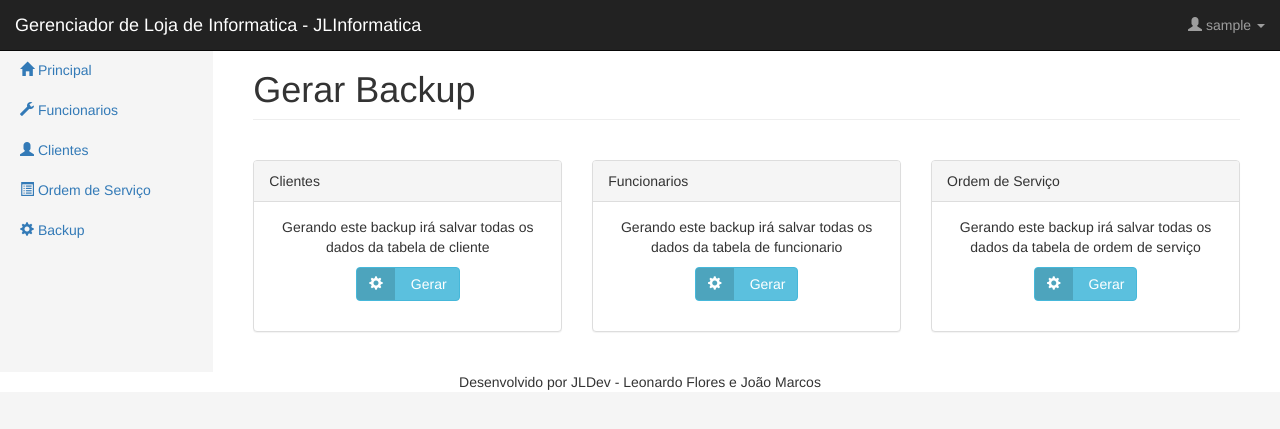
After one commit to TecSecret/OSManager, a PHP site: page /exercicios/backup/realizar_backup.php in a window 1280 px wide. The commit adds this page. Shown: the top 429 px of the page. Run offline with PHP 8.4, Linux system fonts and the light colour scheme; the visitor is signed in with stand-in values (Sample User, id 1); some libraries are stand-ins or nearby versions.

Commit message:
Corrigindo e adicionando a funcionalidade de backup, arrumando funcionario e cliente

```diff
--- /dev/null
+++ b/backup/includes/form_realizar.php
@@ -0,0 +1,47 @@
+<div class="row">
+<form name="realizar_cliente" method="POST" action=" ">
+    <div class="col-xs-4">
+        <div class="panel panel-default">
+            <div class="panel-heading">Clientes</div>
+            <div class="panel-body">
+                <div class="form-group" align="center">
+                    <p>Gerando este backup irá salvar todas os dados da tabela de cliente</p>
+                    <button id="realizar_cliente" name="realizar_cliente" type="submit"  class="btn btn-labeled btn-info btn-md">
+                        <span class="btn-label" aria-hidden="true"><i class="glyphicon glyphicon-cog"></i></span> Gerar
+                    </button>
+                </div>
+            </div>
+        </div>
+    </div>
+</form>
+<form name="realizar_funcionario" method="POST" action=" ">
+    <div class="col-xs-4">
+        <div class="panel panel-default">
+            <div class="panel-heading">Funcionarios</div>
+            <div class="panel-body">
+                <div class="form-group" align="center">
+                    <p>Gerando este backup irá salvar todas os dados da tabela de funcionario</p>
+                    <button id="realizar_funcionario" name="realizar_funcionario" type="submit"  class="btn btn-labeled btn-info btn-md">
+                        <span class="btn-label" aria-hidden="true"><i class="glyphicon glyphicon-cog"></i></span> Gerar
+                    </button>
+                </div>
+            </div>
+        </div>
+    </div>
+</form>
+<form name="realizar_os" method="POST" action=" ">
+    <div class="col-xs-4">
+        <div class="panel panel-default">
+            <div class="panel-heading">Ordem de Serviço</div>
+            <div class="panel-body" align="center">
+                <div class="form-group">
+                    <p>Gerando este backup irá salvar todas os dados da tabela de ordem de serviço</p>
+                    <button id="realizar_os" name="realizar_os" type="submit"  class="btn btn-labeled btn-info btn-md">
+                        <span class="btn-label" aria-hidden="true"><i class="glyphicon glyphicon-cog"></i></span> Gerar
+                    </button>
+                </div>
+            </div>
+        </div>
+    </div>
+</form>
+</div>
--- /dev/null
+++ b/backup/realizar_backup.php
@@ -0,0 +1,136 @@
+<?php
+    $nivel_autorizado = "1";
+    $redirecionar_login = "../login.php";
+    include '../includes/verificar_acesso.php';
+?>
+
+<?php
+    include '../conexao/data.php';
+    $gerar = false;
+    if (isset($_POST['realizar_cliente'])){
+        $clientes = mysql_query("select * from cliente", $data);
+        $xml = new SimpleXMLElement('<xml/>');
+        while($cliente = mysql_fetch_assoc($clientes)){
+            $info = $xml->addChild('cliente');
+            $info->addChild('codigo', $cliente['codigo']);
+            $info->addChild('nome', $cliente['nome']);
+            $info->addChild('cpf', $cliente['cpf']);
+            $info->addChild('email', $cliente['email']);
+            $info->addChild('fone_com', $cliente['fone_com']);
+            $info->addChild('fone_res', $cliente['fone_res']);
+            $info->addChild('celular', $cliente['celular']);
+            $info->addChild('endereco', $cliente['endereco']);
+            $info->addChild('bairro', $cliente['bairro']);
+            $info->addChild('cidade', $cliente['cidade']);
+            $info->addChild('estado', $cliente['estado']);
+            $info->addChild('cep', $cliente['cep']);
+        }
+
+        mysql_close($data);
+        $gerar = True;
+        header('Content-Disposition: attachment; filename=clientes.xml');
+        header('Content-Type: text/xml');
+
+        echo $xml->saveXML();
+    }elseif(isset($_POST['realizar_funcionario'])){
+        $funcionarios = mysql_query("select * from funcionario", $data);
+        $xml = new SimpleXMLElement('<xml/>');
+        while($funcionario = mysql_fetch_assoc($funcionarios)){
+            $info = $xml->addChild('funcionario');
+            $info->addChild('codigo', $funcionario['codigo']);
+            $info->addChild('nome', $funcionario['nome']);
+            $info->addChild('apelido', $funcionario['apelido']);
+            $info->addChild('cargo', $funcionario['cargo']);
+            $info->addChild('setor', $funcionario['setor']);
+            $info->addChild('cpf', $funcionario['cpf']);
+            $info->addChild('rg', $funcionario['rg']);
+            $info->addChild('ctps', $funcionario['ctps']);
+            $info->addChild('data_nasc', $funcionario['data_nasc']);
+            $info->addChild('estado_civil', $funcionario['estado_civil']);
+            $info->addChild('numero_filhos', $funcionario['numero_filhos']);
+            $info->addChild('tipo_sanguineo', $funcionario['tipo_sanguineo']);
+            $info->addChild('email', $funcionario['email']);
+            $info->addChild('fone_com', $funcionario['fone_com']);
+            $info->addChild('fone_res', $funcionario['fone_res']);
+            $info->addChild('celular', $funcionario['celular']);
+            $info->addChild('escolaridade', $funcionario['escolaridade']);
+            $info->addChild('situacao', $funcionario['situacao']);
+            $info->addChild('ano', $funcionario['ano']);
+            $info->addChild('endereco', $funcionario['endereco']);
+            $info->addChild('bairro', $funcionario['bairro']);
+            $info->addChild('cidade', $funcionario['cidade']);
+            $info->addChild('estado', $funcionario['estado']);
+            $info->addChild('cep', $funcionario['cep']);
+            $info->addChild('login', $funcionario['login']);
+            $info->addChild('senha', $funcionario['senha']);
+            $info->addChild('nivel', $funcionario['nivel']);
+        }
+
+        mysql_close($data);
+        $gerar = True;
+        header('Content-Disposition: attachment; filename=funcionario.xml');
+        header('Content-Type: text/xml');
+
+        echo $xml->saveXML();
+    }elseif(isset($_POST['realizar_os'])) {
+        $ordemservicos = mysql_query("select * from ordemservico", $data);
+        $xml = new SimpleXMLElement('<xml/>');
+        while ($ordemservico = mysql_fetch_assoc($ordemservicos)) {
+            $info = $xml->addChild('ordemservico');
+            $info->addChild('Cod_Equipamento', $ordemservico['Cod_Equipamento']);
+            $info->addChild('Funcionario', $ordemservico['Funcionario']);
+            $info->addChild('Data_Entrada', $ordemservico['Data_Entrada']);
+            $info->addChild('Hora_Entrada', $ordemservico['Hora_Entrada']);
+            $info->addChild('Cliente', $ordemservico['Cliente']);
+            $info->addChild('Equipamento', $ordemservico['Equipamento']);
+            $info->addChild('Modelo', $ordemservico['Modelo']);
+            $info->addChild('Marca', $ordemservico['Marca']);
+            $info->addChild('Patrimonio', $ordemservico['Patrimonio']);
+            $info->addChild('Serie', $ordemservico['Serie']);
+            $info->addChild('Setor', $ordemservico['Setor']);
+            $info->addChild('Garantia', $ordemservico['Garantia']);
+            $info->addChild('Problemacliente', $ordemservico['Problemacliente']);
+            $info->addChild('Data_Agenda', $ordemservico['Data_Agenda']);
+            $info->addChild('Hora_Agenda', $ordemservico['Hora_Agenda']);
+            $info->addChild('DiagnosticoTecnico', $ordemservico['DiagnosticoTecnico']);
+            $info->addChild('Solucao', $ordemservico['Solucao']);
+            $info->addChild('Previsaoentrega', $ordemservico['Previsaoentrega']);
+            $info->addChild('Dataentrega', $ordemservico['Dataentrega']);
+            $info->addChild('Recebido', $ordemservico['Recebido']);
+            $info->addChild('Arquivo', $ordemservico['Arquivo']);
+            $info->addChild('valor', $ordemservico['valor']);
+
+        }
+
+        mysql_close($data);
+        $gerar = True;
+        header('Content-Disposition: attachment; filename=ordemservico.xml');
+        header('Content-Type: text/xml');
+
+        echo $xml->saveXML();
+    }
+?>
+
+<?php if (!$gerar) {?>
+<!DOCTYPE html>
+<html lang="pt-BR">
+<?php include '../includes/head.php';?>
+<?php include '../includes/bootstrap.php';?>
+<body>
+
+<?php include '../includes/navbar_menu.php';?>
+<div class="container-fluid">
+    <div class="row row-offcanvas row-offcanvas-left">
+        <?php include '../includes/navbar_lateral.php';?>
+        <div class="col-sm-9 col-md-10 main">
+            <h1 class="page-header">
+                Gerar Backup
+            </h1>
+            <?php include 'includes/form_realizar.php';?>
+        </div>
+    </div>
+</div>
+<?php include '../includes/rodape.php';?>
+
+</body>
+<?php } ?>
--- a/cliente/includes/form_cadastro.php
+++ b/cliente/includes/form_cadastro.php
@@ -3,19 +3,19 @@
         <div class="col-xs-6">
             <div class="form-group">
                 <label for="nome">Nome</label>
-            <input type="text" class="form-control" name="nome" placeholder="digite seu nome">
+                <input type="text" class="form-control" name="nome" placeholder="digite seu nome" required>
             </div>
         </div>
         <div class="col-xs-3">
             <div class="form-group">
                 <label for="cpf">CPF</label>
-            <input type="text" class="form-control" name="cpf" data-mask="999.999.999-99" placeholder="digite seu CPF">
+                <input type="text" class="form-control" name="cpf" data-mask="999.999.999-99" placeholder="digite seu CPF" required>
             </div>
         </div>
          <div class="col-xs-3">
             <div class="form-group">
                 <label for="email">E-mail</label>
-            <input type="email" class="form-control" name="email" placeholder="digite seu email">
+                <input type="email" class="form-control" name="email" placeholder="digite seu email" required>
             </div>
         </div>
     </div>
--- a/funcionario/add_funcionario.php
+++ b/funcionario/add_funcionario.php
@@ -7,7 +7,7 @@
     include '../includes/get_sql_value_string.php';
     if(isset($_POST['funcionario'])){
         include '../conexao/data.php';
-        $sql  = sprintf("INSERT INTO funcionario (nome, apelido, cargo, setor, cpf, rg, ctps, data_nasc, estado_civil, email, celular, escolaridade, situacao, ano, endereco, bairro, cidade, estado, cep, login, senha, nivel) VALUES (%s, %s, %s, %s, %s, %s, %s, %s, %s, %s, %s, %s, %s, %s, %s, %s, %s, %s, %s, %s, %s, %s)",
+        $sql  = sprintf("INSERT INTO funcionario (nome, apelido, cargo, setor, cpf, rg, ctps, data_nasc, estado_civil, numero_filhos, tipo_sanguineo, email, fone_com, fone_res, celular, escolaridade, situacao, ano, endereco, bairro, cidade, estado, cep, login, senha, nivel) VALUES (%s, %s, %s, %s, %s, %s, %s, %s, %s, %s, %s, %s, %s, %s, %s, %s, %s, %s, %s, %s, %s, %s, %s, %s, %s, %s)",
             GetSQLValueString($_POST['nome'], "text"),
             GetSQLValueString($_POST['apelido'], "text"),
             GetSQLValueString($_POST['cargo'], "text"),
@@ -17,7 +17,11 @@
             GetSQLValueString($_POST['CTPS'], "text"),
             GetSQLValueString($_POST['data_nasc'], "text"),
             GetSQLValueString($_POST['estado_civil'], "text"),
+            GetSQLValueString($_POST['num_filhos'], "text"),
+            GetSQLValueString($_POST['tipo_sang'], "text"),
             GetSQLValueString($_POST['email'], "text"),
+            GetSQLValueString($_POST['fone_com'], "text"),
+            GetSQLValueString($_POST['fone_res'], "text"),
             GetSQLValueString($_POST['celular'], "text"),
             GetSQLValueString($_POST['escolaridade'], "text"),
             GetSQLValueString($_POST['situacao'], "text"),
--- a/funcionario/includes/form_cadastro.php
+++ b/funcionario/includes/form_cadastro.php
@@ -75,7 +75,7 @@
     <div class="col-xs-3">
         <div class="form-group">
             <label for="num_filho">N filhos:</label>
-            <input type="text" class="form-control" name="num_filho" placeholder="0">
+            <input type="text" class="form-control" name="num_filhos" placeholder="0">
         </div>
     </div>
 </div>
@@ -146,13 +146,13 @@
     <div class="col-xs-3">
         <div class="form-group">
             <label for="fone_comercial">Fone Comercial</label>
-            <input type="text" class="form-control" name="fone_comercial" data-mask="(99)9999-9999" placeholder="(XX)XXXX-XXXX">
+            <input type="text" class="form-control" name="fone_com" data-mask="(99)9999-9999" placeholder="(XX)XXXX-XXXX">
         </div>
     </div>
     <div class="col-xs-3">
         <div class="form-group">
             <label for="fone_residencial">Fone Residencial</label>
-            <input type="text" class="form-control" name="fone_residencial" data-mask="(99)9999-9999" placeholder="(XX)XXXX-XXXX">
+            <input type="text" class="form-control" name="fone_res" data-mask="(99)9999-9999" placeholder="(XX)XXXX-XXXX">
         </div>
     </div>
     <div class="col-xs-2">
--- a/includes/navbar_lateral.php
+++ b/includes/navbar_lateral.php
@@ -1,8 +1,9 @@
 <div class="col-sm-3 col-md-2 sidebar-offcanvas" id="sidebar" role="navigation">
     <ul class="nav nav-sidebar">
         <li><a href="#"><i class="glyphicon glyphicon-home"></i> Principal</a></li>
-        <li><a href="funcionario/"><i class="glyphicon glyphicon-wrench"></i> Funcionarios</a></li>
-        <li><a href="#"><i class="glyphicon glyphicon-user"></i> Clientes</a></li>
-        <li><a href="os/"><i class="glyphicon glyphicon-list-alt"></i> Ordem de Serviço</a></li>
+        <li><a href="http://localhost/exercicios/sistema_jlinfo/funcionario/"><i class="glyphicon glyphicon-wrench"></i> Funcionarios</a></li>
+        <li><a href="http://localhost/exercicios/sistema_jlinfo/cliente"><i class="glyphicon glyphicon-user"></i> Clientes</a></li>
+        <li><a href="http://localhost/exercicios/sistema_jlinfo/os/"><i class="glyphicon glyphicon-list-alt"></i> Ordem de Serviço</a></li>
+        <li><a href="http://localhost/exercicios/sistema_jlinfo/backup"><i class="glyphicon glyphicon-cog"></i> Backup</a></li>
     </ul>
 </div>
--- a/includes/navbar_menu.php
+++ b/includes/navbar_menu.php
@@ -1,11 +1,21 @@
 <nav class="navbar navbar-inverse navbar-fixed-top" role="navigation">
     <div class="container-fluid">
         <div class="navbar-header">
-            <a class="navbar-brand" href="#">Gerenciador de Loja de Informatica - JLInformatica</a>
+            <a class="navbar-brand" href="/">Gerenciador de Loja de Informatica - JLInformatica</a>
         </div>
         <div class="navbar-collapse collapse">
             <ul class="nav navbar-nav navbar-right">
-                <li><a href="#">Logout</a></li>
+                <li role="presentation" class="dropdown">
+                    <a class="dropdown-toggle" data-toggle="dropdown" href="#" role="button" aria-expanded="false">
+                        <i class="glyphicon glyphicon-user"></i> <?php echo $_SESSION['login']?> <span class="caret"></span>
+                    </a>
+
+                    <ul class="dropdown-menu" role="menu">
+                        <li>
+                            <a href="../logout.php"><i class="glyphicon glyphicon-log-out"></i> Logout</a>
+                        </li>
+                    </ul>
+                </li>
             </ul>
         </div>
     </div>
--- a/index.php
+++ b/index.php
@@ -1,3 +1,9 @@
+<?php
+    $nivel_autorizado = "0,1";
+    $redirecionar_login = "login.php";
+    include 'includes/verificar_acesso.php';
+?>
+
 <!DOCTYPE html>
 <html lang="pt-BR">
 <?php include 'includes/head.php';?>
--- /dev/null
+++ b/logout.php
@@ -0,0 +1,6 @@
+<?php
+session_start();
+session_destroy();
+session_unset();
+//echo "<script>alert('Você saiu!');top.location.href='alguma pagina.html';</script>";
+header("location: index.php");
--- a/os/index.php
+++ b/os/index.php
@@ -7,6 +7,7 @@
 <?php
 $query = sprintf("SELECT Cod_Equipamento, Cliente, Funcionario, Equipamento, Data_Entrada, Problemacliente FROM ordemservico WHERE Arquivo = 'n' ORDER BY Cod_Equipamento");
 $dados = mysql_query($query, $data) or die(mysql_error());
+mysql_close($data);
 ?>
 
 <!DOCTYPE html>
--- a/os/selecionar_cliente.php
+++ b/os/selecionar_cliente.php
@@ -8,6 +8,7 @@
     include '../conexao/data.php';
     $query = sprintf("SELECT * FROM CLIENTE");
     $dados = mysql_query($query, $data) or die(mysql_error());
+    mysql_close($data);
 ?>
 
 <!DOCTYPE html>
```
Also changed, not shown: backup/importar_backup.php (added, +76 -0 lines), backup/includes/form_importar.php (added, +78 -0 lines), backup/index.php (added, +44 -0 lines), cliente/includes/form_alterar.php (+3 -6 lines), os/includes/form_alterar.php (+5 -5 lines), os/includes/form_cadastro.php (+5 -5 lines), os/includes/form_fechar.php (+4 -4 lines), os/fechar_os.php (indentation only). Lines whose indentation alone changed are shown as unchanged.
